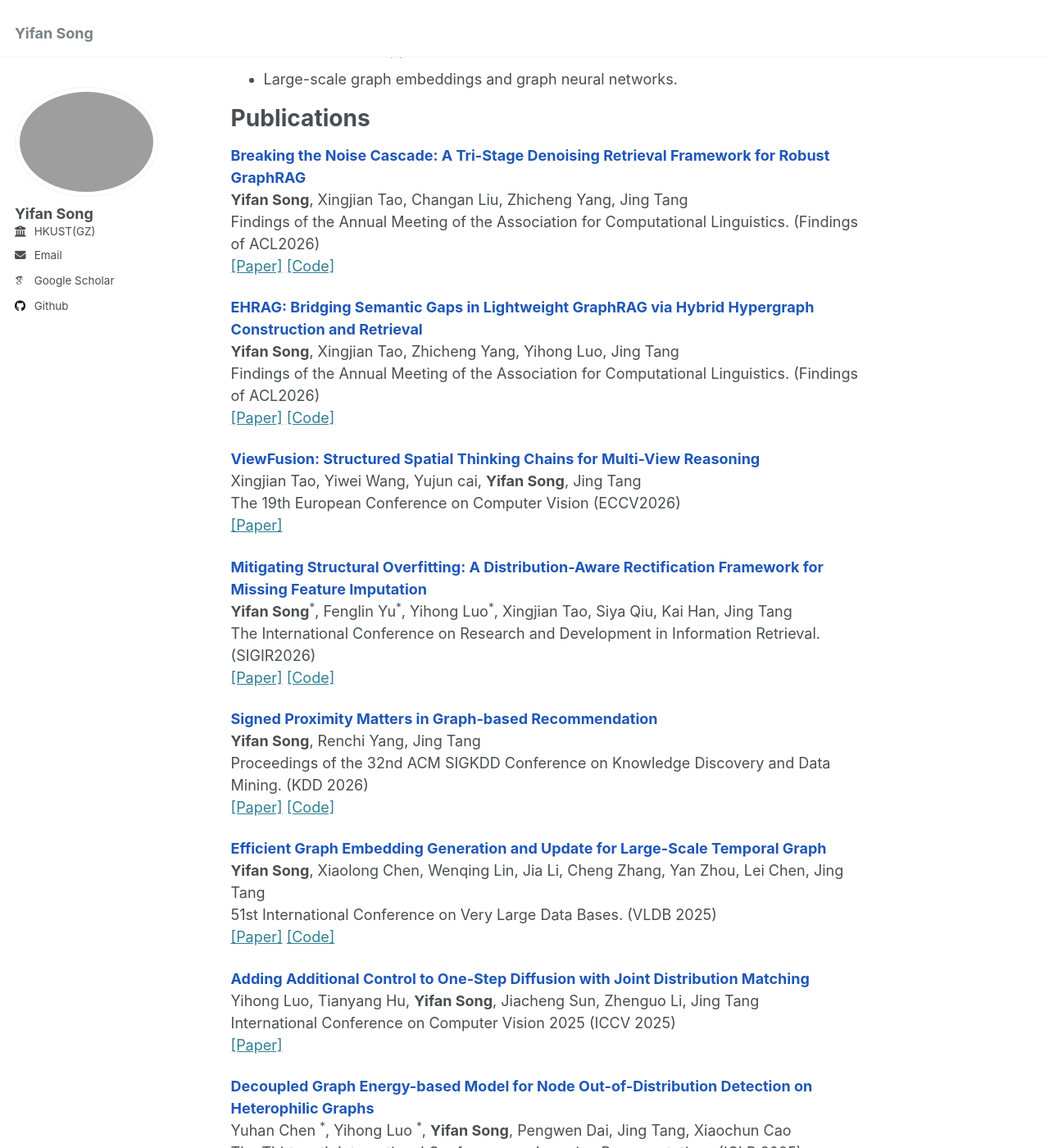
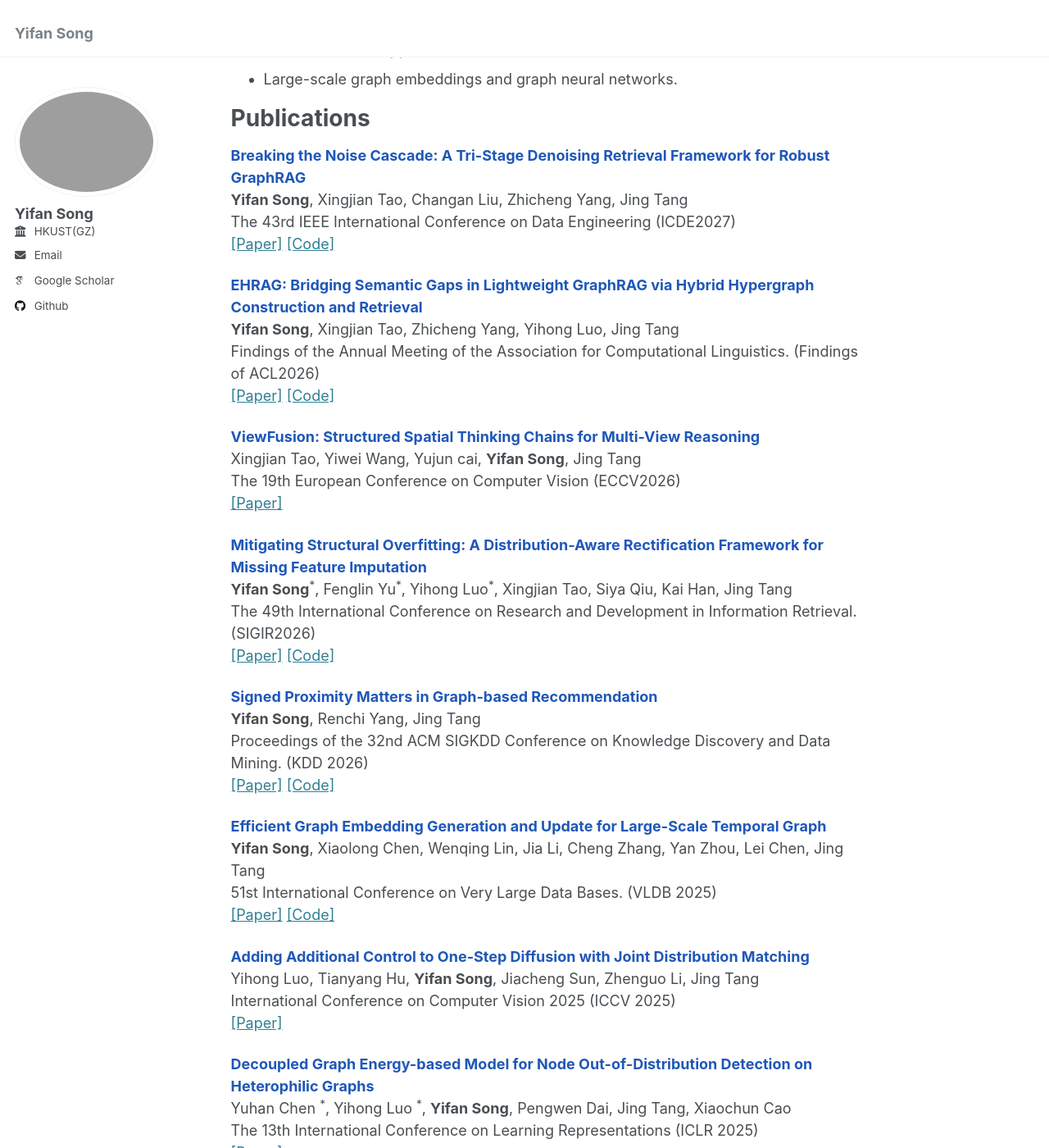
Before and after one commit to yfsong00/smallhammer.github.io, a Jekyll site: the page built from _pages/about.md, in a window 1280 px wide and 1400 px high, scrolled down 483 px. Shown: the whole window at 82% size. Built offline with Jekyll 4.4.1, drawn with Linux system fonts in a browser that asks for light colours; some web fonts are replaced; some of the changed text lies outside the part shown.

Commit message:
Update about.md

```diff
--- a/_pages/about.md
+++ b/_pages/about.md
@@ -24,7 +24,7 @@ Publications
 ===
 <strong><font style = "color:#1f57b8">Breaking the Noise Cascade: A Tri-Stage Denoising Retrieval Framework for Robust GraphRAG</font></strong><br />
 <strong>Yifan Song</strong>, Xingjian Tao, Changan Liu, Zhicheng Yang, Jing Tang<br />
-Findings of the Annual Meeting of the Association for Computational Linguistics. (Findings of ACL2026)<br />
+The 43rd IEEE International Conference on Data Engineering (ICDE2027)<br />
 [[Paper]](https://yfsong00.github.io/smallhammer.github.io/) [[Code]](https://yfsong00.github.io/smallhammer.github.io/)
 
 <strong><font style = "color:#1f57b8">EHRAG: Bridging Semantic Gaps in Lightweight GraphRAG via Hybrid Hypergraph Construction and Retrieval</font></strong><br />
@@ -39,7 +39,7 @@ The 19th European Conference on Computer Vision (ECCV2026)<br />
 
 <strong><font style = "color:#1f57b8">Mitigating Structural Overfitting: A Distribution-Aware Rectification Framework for Missing Feature Imputation</font></strong><br />
 <strong>Yifan Song</strong><sup>\*</sup>, Fenglin Yu<sup>\*</sup>, Yihong Luo<sup>\*</sup>, Xingjian Tao, Siya Qiu, Kai Han, Jing Tang<br />
-The International Conference on Research and Development in Information Retrieval. (SIGIR2026)<br />
+The 49th International Conference on Research and Development in Information Retrieval. (SIGIR2026)<br />
 [[Paper]](https://arxiv.org/abs/2512.06356) [[Code]](https://github.com/yfsong00/DART)
 
 <strong><font style = "color:#1f57b8">Signed Proximity Matters in Graph-based Recommendation</font></strong><br />
@@ -59,7 +59,7 @@ International Conference on Computer Vision 2025 (ICCV 2025) <br />
 
 <strong><font style = "color:#1f57b8">Decoupled Graph Energy-based Model for Node Out-of-Distribution Detection on Heterophilic Graphs</font></strong><br />
 Yuhan Chen <sup>\*</sup>, Yihong Luo <sup>\*</sup>, <strong>Yifan Song</strong>, Pengwen Dai, Jing Tang, Xiaochun Cao <br />
-The Thirteenth International Conference on Learning Representations (ICLR 2025) <br />
+The 13th International Conference on Learning Representations (ICLR 2025) <br />
 [[Paper]](https://openreview.net/pdf?id=NuVBI4wPMm)<br />
 
 <strong><font style = "color:#1f57b8">Link Recommendation to Augment Influence Diffusion with Provable Guarantees</font></strong><br />
```
